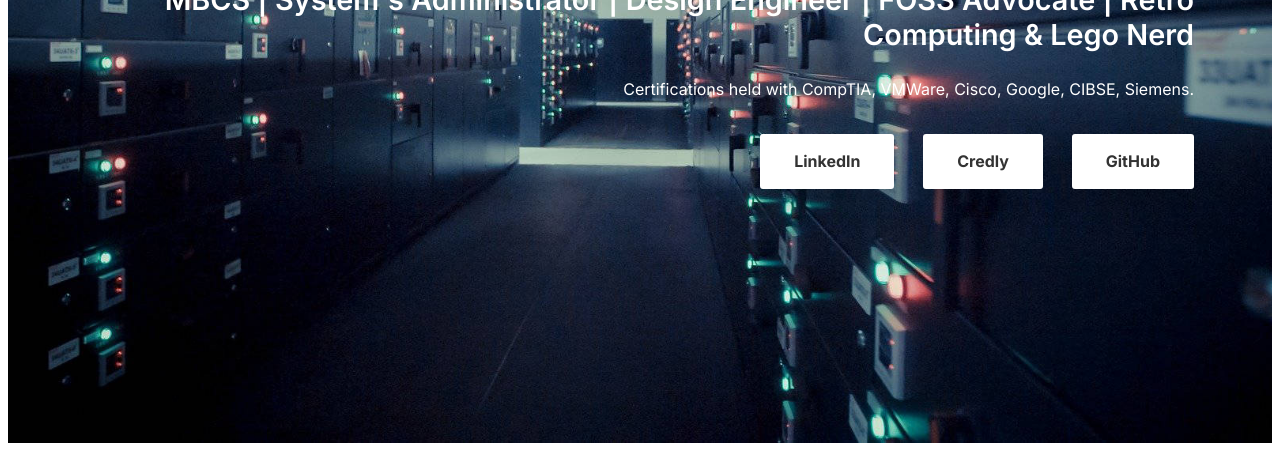
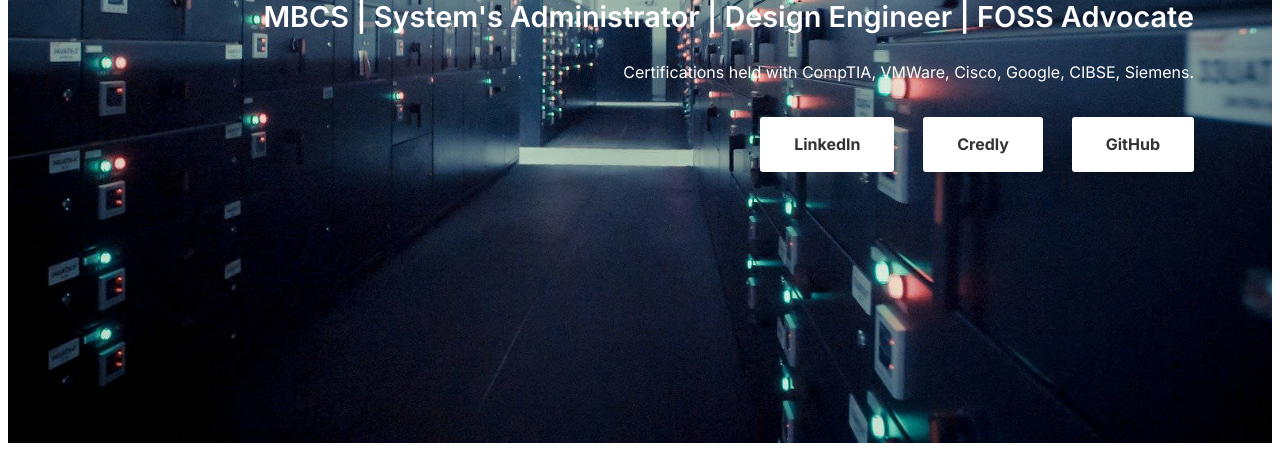
Before and after one commit to bitterblitter/bitterblitter.github.io, a plain HTML site: page index.html in a window 1280 px wide. Shown: the part 365-816 px from the top of the page. Drawn offline with Linux system fonts and the light colour scheme.

Commit message:
Update index.html
Correction

```diff
--- a/index.html
+++ b/index.html
@@ -20,7 +20,7 @@
 
       <div class="container">
         <h1 class="mbr-section-title mbr-fonts-style align-right mbr-bold mbr-white mbr-pb-2 display-1">Carl Hopkins</h1>
-        <h3 class="mbr-section-subtitle mbr-fonts-style align-right mbr-white mbr-semibold mbr-pb-3 display-5">MBCS | System's Administrator | Design Engineer | FOSS Advocate | Retro Computing & Lego Nerd<br></h3>
+        <h3 class="mbr-section-subtitle mbr-fonts-style align-right mbr-white mbr-semibold mbr-pb-3 display-5">MBCS | System's Administrator | Design Engineer | FOSS Advocate<br></h3>
         <p class="mbr-fonts-style mbr-text align-right mbr-pb-3 mbr-white display-4">Certifications held with CompTIA, VMWare, Cisco, Google, CIBSE, Siemens.
         </p>
         <div class="mbr-section-btn align-right">
```
